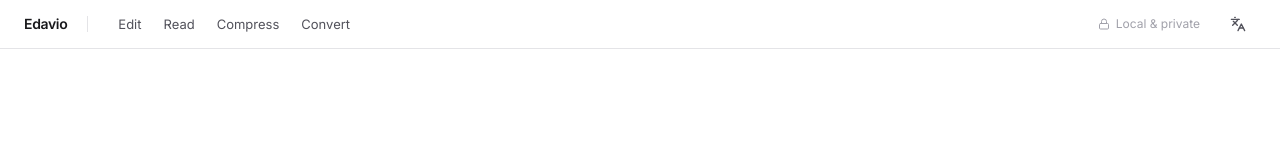
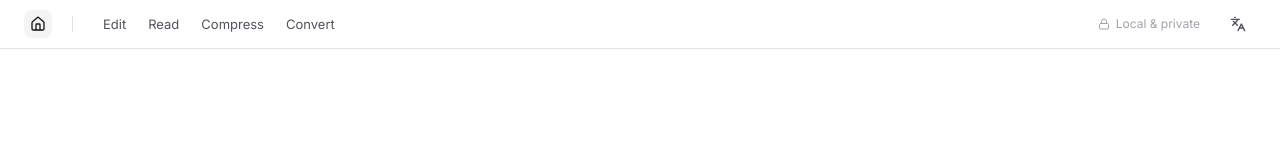
Before and after one commit to Julien2712/edavio, a React (Vite) app: page / in a window 1280 px wide. Shown: the top 160 px of the page. Built offline with nearby package versions, Linux system fonts and the light colour scheme.

Commit message:
style(header): replace Edavio text with Home icon

```diff
--- a/src/components/layout/Header.tsx
+++ b/src/components/layout/Header.tsx
@@ -1,4 +1,4 @@
-import { Lock } from 'lucide-react'
+import { Home, Lock } from 'lucide-react'
 import { useTranslation } from 'react-i18next'
 import { Link, useLocation } from 'react-router-dom'
 import { TOOL_SECTIONS } from '@/core/tools/types'
@@ -15,9 +15,16 @@ export function Header() {
       <div className="mx-auto flex h-12 max-w-7xl items-center gap-5 px-4 sm:px-6">
         <Link
           to="/"
-          className="shrink-0 text-[var(--color-text-primary)] transition-opacity hover:opacity-70"
+          aria-label={t('app.name')}
+          title={t('app.name')}
+          className={cn(
+            'shrink-0 rounded-md p-1.5 transition-colors',
+            pathname === '/'
+              ? 'bg-[var(--color-surface-sunken)] text-[var(--color-text-primary)]'
+              : 'text-[var(--color-text-secondary)] hover:text-[var(--color-text-primary)]',
+          )}
         >
-          <span className="text-sm font-semibold tracking-tight">{t('app.name')}</span>
+          <Home className="size-4" aria-hidden />
         </Link>
 
         <span className="h-4 w-px bg-[var(--color-border)]" aria-hidden />
```
